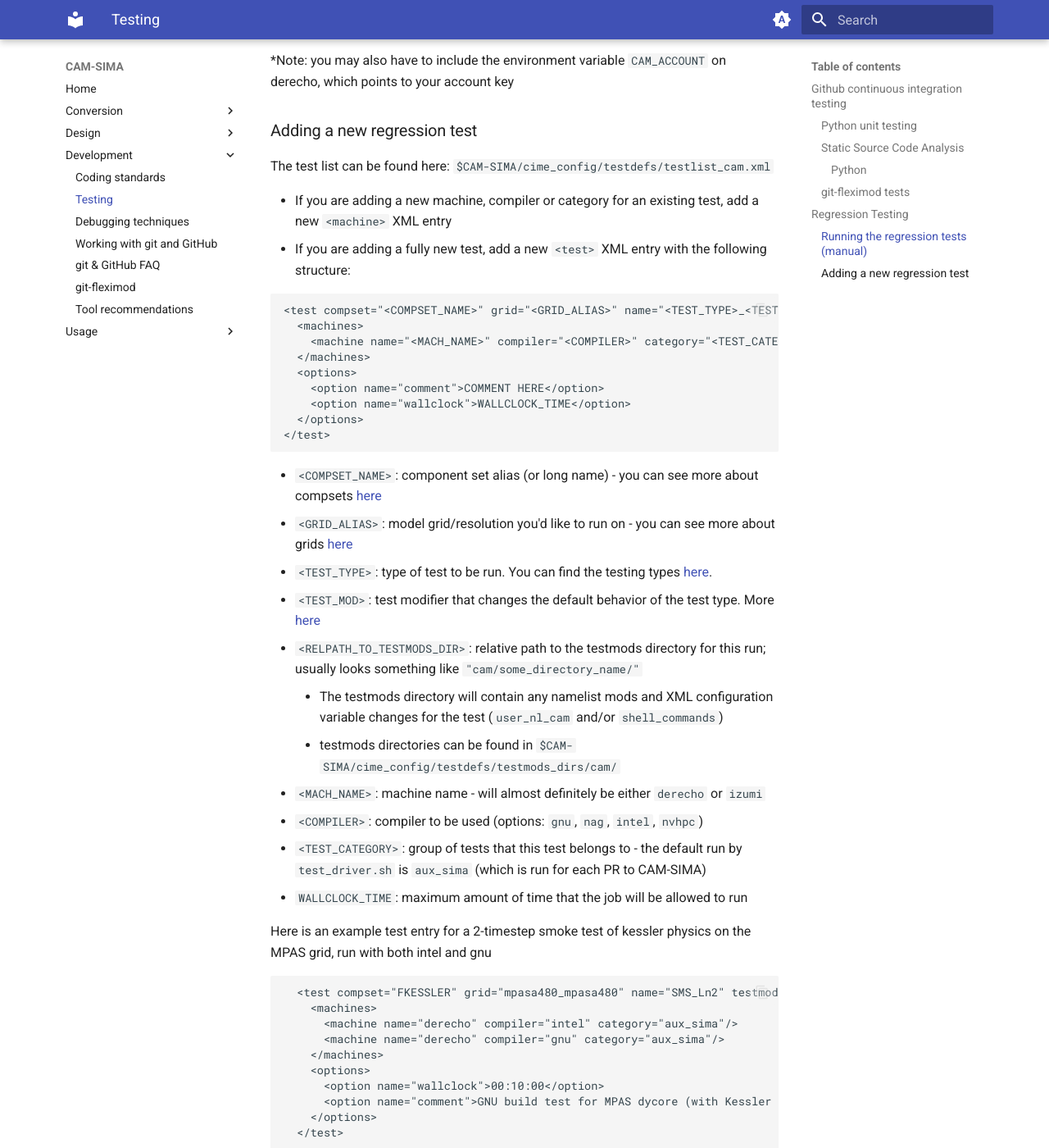
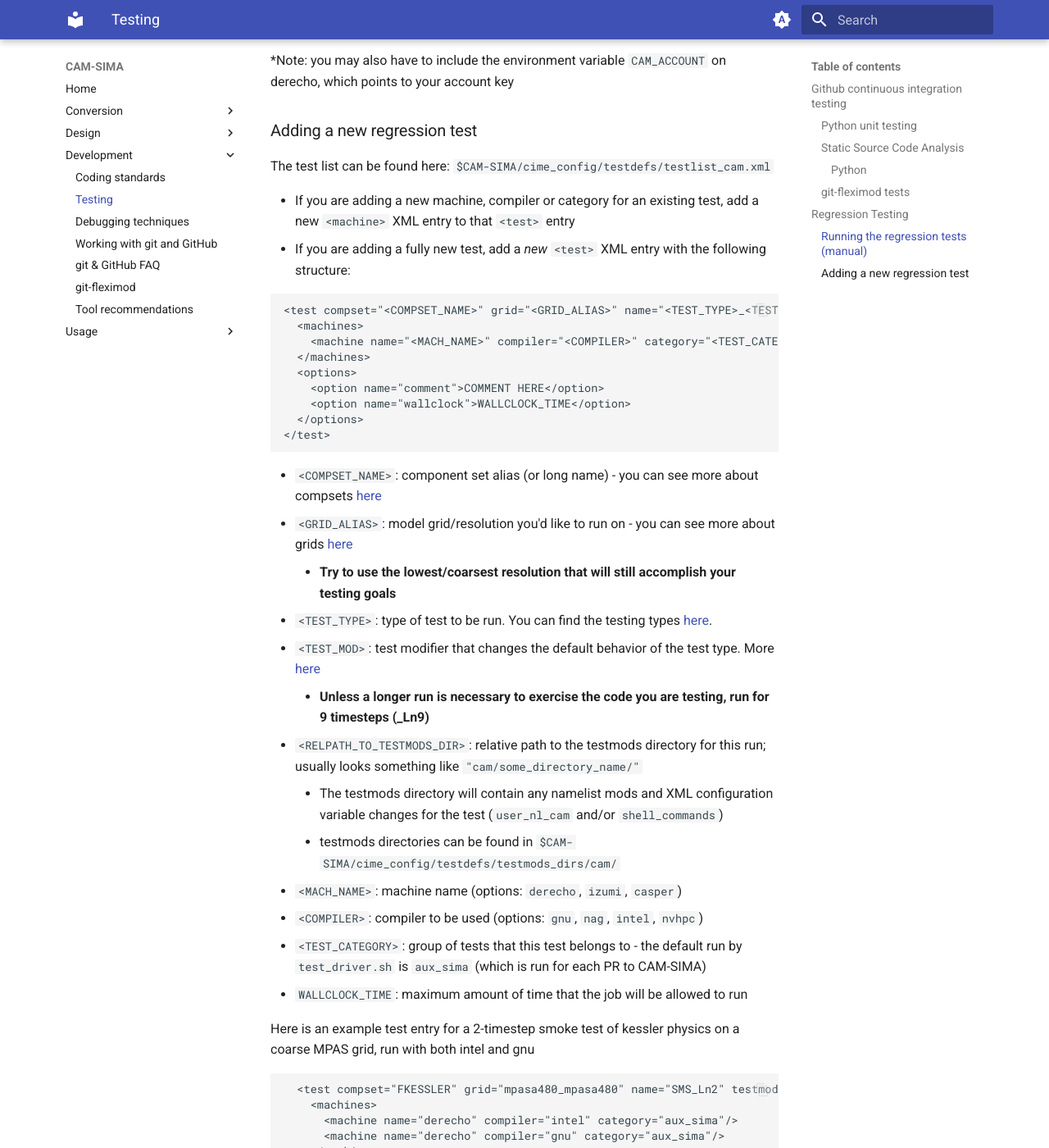
Before and after one commit to kuanchihwang/CAM-SIMA-Docs, an MkDocs documentation site: the page built from docs/development/cam-testing.md, in a window 1280 px wide and 1400 px high, scrolled down 3390 px. Shown: the whole window at 82% size. Built offline with MkDocs 1.6.1 and Material for MkDocs 9.7.7, drawn with Linux system fonts in a browser that asks for light colours.

Commit message:
update regression test section with more info on best practices when adding a new test

````diff
--- a/docs/development/cam-testing.md
+++ b/docs/development/cam-testing.md
@@ -112,8 +112,8 @@ Finally, the tests themselves are listed in `<CAM-SIMA>/cime_config/testdefs/tes
 
 The test list can be found here: `$CAM-SIMA/cime_config/testdefs/testlist_cam.xml`
 
-- If you are adding a new machine, compiler or category for an existing test, add a new `<machine>` XML entry
-- If you are adding a fully new test, add a new `<test>` XML entry with the following structure:
+- If you are adding a new machine, compiler or category for an existing test, add a new `<machine>` XML entry to that `<test>` entry
+- If you are adding a fully new test, add a *new* `<test>` XML entry with the following structure:
 ```
 <test compset="<COMPSET_NAME>" grid="<GRID_ALIAS>" name="<TEST_TYPE>_<TEST_MOD>" testmods="<RELPATH_TO_TESTMODS_DIR>">
   <machines>
@@ -128,17 +128,19 @@ The test list can be found here: `$CAM-SIMA/cime_config/testdefs/testlist_cam.xm
 
 - `<COMPSET_NAME>`: component set alias (or long name) - you can see more about compsets [here](../usage/creating-a-case.md)
 - `<GRID_ALIAS>`: model grid/resolution you'd like to run on - you can see more about grids [here](../usage/creating-a-case.md)
+    - **Try to use the lowest/coarsest resolution that will still accomplish your testing goals**
 - `<TEST_TYPE>`: type of test to be run. You can find the testing types [here](https://esmci.github.io/cime/versions/master/html/users_guide/testing.html#testtype).
 - `<TEST_MOD>`: test modifier that changes the default behavior of the test type. More [here](https://esmci.github.io/cime/versions/master/html/users_guide/testing.html#modifiers)
+    - **Unless a longer run is necessary to exercise the code you are testing, run for 9 timesteps (_Ln9)**
 - `<RELPATH_TO_TESTMODS_DIR>`: relative path to the testmods directory for this run; usually looks something like `"cam/some_directory_name/"`
     - The testmods directory will contain any namelist mods and XML configuration variable changes for the test (`user_nl_cam` and/or `shell_commands`)
     - testmods directories can be found in `$CAM-SIMA/cime_config/testdefs/testmods_dirs/cam/`
-- `<MACH_NAME>`: machine name - will almost definitely be either `derecho` or `izumi`
+- `<MACH_NAME>`: machine name (options: `derecho`, `izumi`, `casper`)
 - `<COMPILER>`: compiler to be used (options: `gnu`, `nag`, `intel`, `nvhpc`)
 - `<TEST_CATEGORY>`: group of tests that this test belongs to - the default run by `test_driver.sh` is `aux_sima` (which is run for each PR to CAM-SIMA)
 - `WALLCLOCK_TIME`: maximum amount of time that the job will be allowed to run
 
-Here is an example test entry for a 2-timestep smoke test of kessler physics on the MPAS grid, run with both intel and gnu
+Here is an example test entry for a 2-timestep smoke test of kessler physics on a coarse MPAS grid, run with both intel and gnu
 ```
   <test compset="FKESSLER" grid="mpasa480_mpasa480" name="SMS_Ln2" testmods="cam/outfrq_kessler_mpas_derecho_nooutput/">
     <machines>
````
